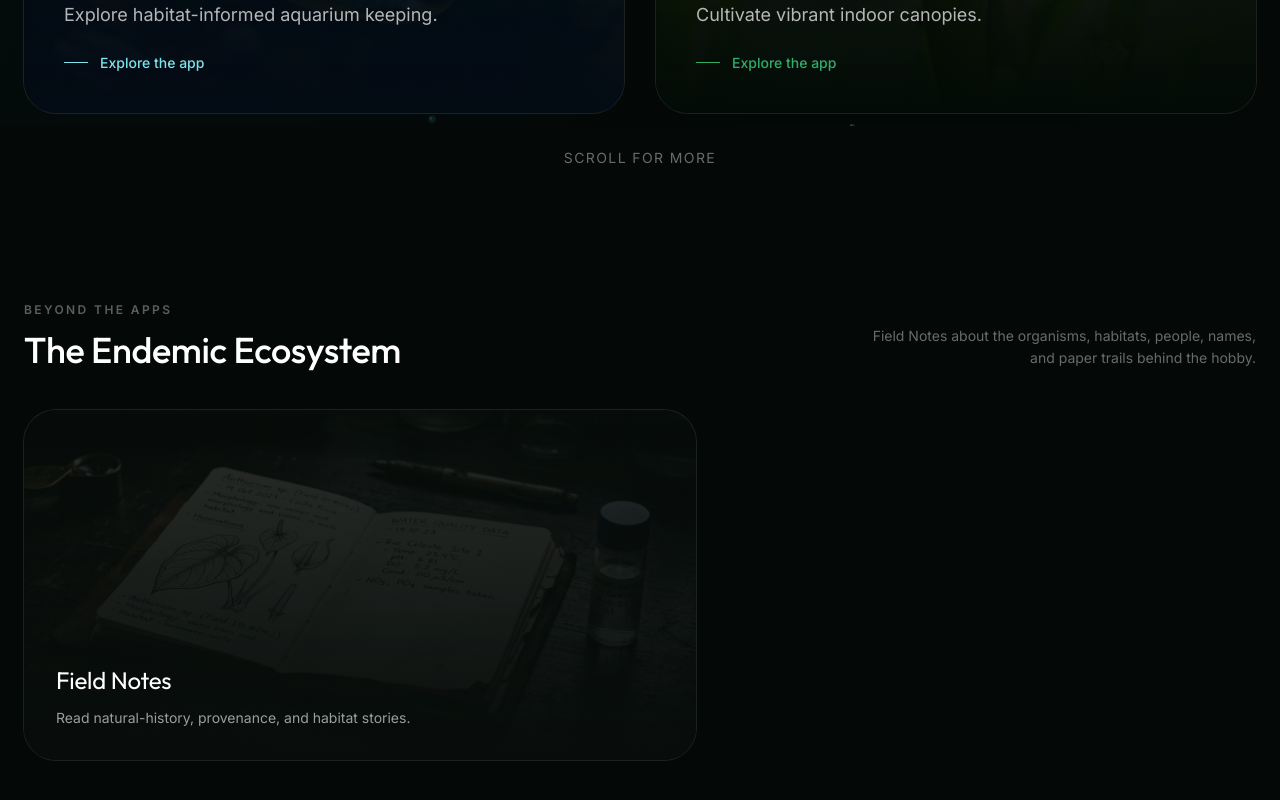
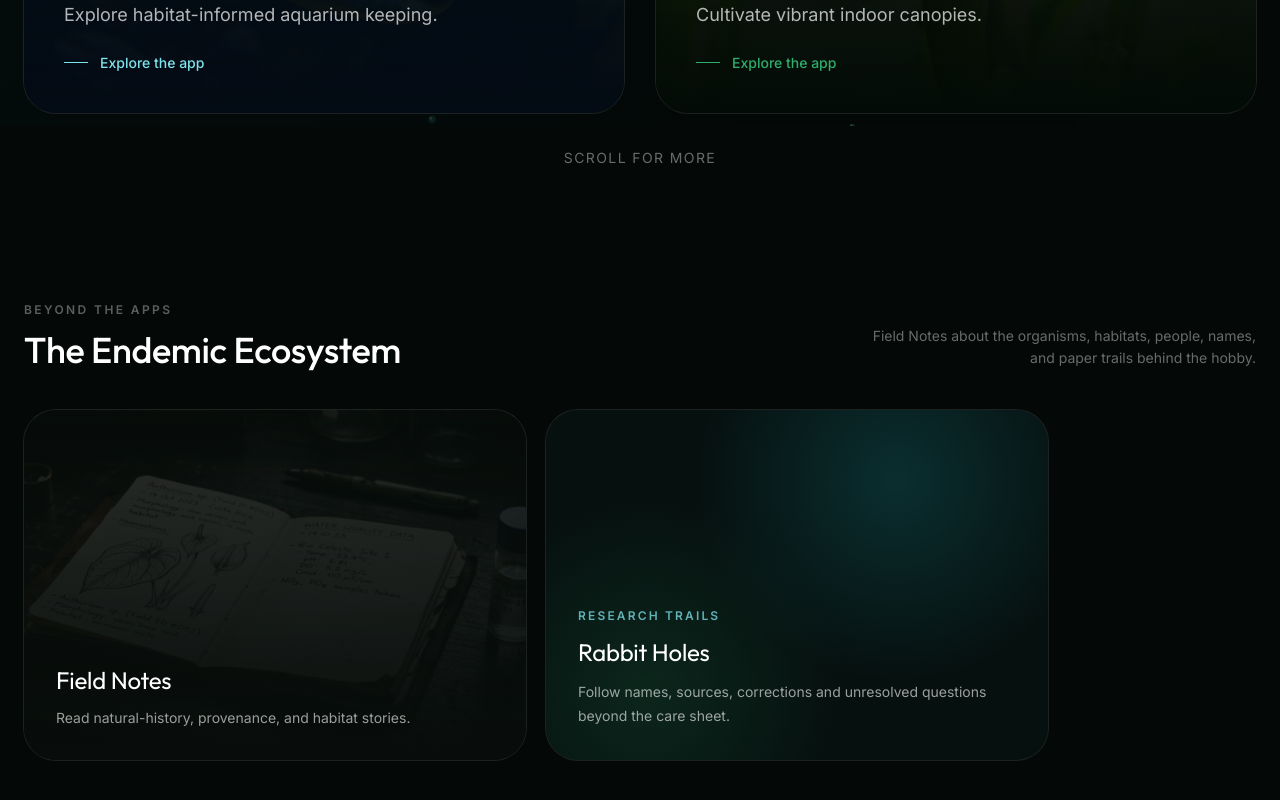
Before and after one commit to wowthisiseasytoremember-stack/endemic-site, a Next.js app: page / in a window 1280 px wide. Shown: the part 674-1474 px from the top of the page. Built offline with nearby package versions, Linux system fonts and the light colour scheme.

Commit message:
feat(endemic): surface research rabbit holes from home

```diff
--- a/src/app/page.tsx
+++ b/src/app/page.tsx
@@ -102,7 +102,7 @@ export default function EndemicPortal() {
           </div>
         </Reveal>
 
-        <div className="max-w-2xl">
+        <div className="grid max-w-5xl gap-5 md:grid-cols-2">
           <TiltCard href="/read" className="group relative overflow-hidden rounded-[2rem] bg-[#080d0b] ring-1 ring-white/10">
             <div className="absolute inset-0 z-0">
               <img src="/blog.jpg" alt="Field Notes" className="h-full w-full object-cover opacity-20 mix-blend-luminosity transition-transform duration-700 group-hover:scale-105 group-hover:opacity-40 group-hover:mix-blend-normal" />
@@ -114,6 +114,14 @@ export default function EndemicPortal() {
             </div>
           </TiltCard>
 
+          <TiltCard href="/prototype" className="group relative overflow-hidden rounded-[2rem] bg-[#06100f] ring-1 ring-white/10">
+            <div className="absolute inset-0 z-0 bg-[radial-gradient(circle_at_70%_20%,rgba(31,184,196,0.18),transparent_45%),radial-gradient(circle_at_20%_80%,rgba(47,174,107,0.14),transparent_40%)]" />
+            <div className="relative z-10 flex min-h-[350px] flex-col justify-end p-8 transform-gpu" style={{ transform: "translateZ(20px)" }}>
+              <p className="mb-3 text-xs font-semibold uppercase tracking-[0.18em] text-[#7fe3ec]/75">Research trails</p>
+              <h3 className="font-display text-2xl text-white">Rabbit Holes</h3>
+              <p className="mt-3 text-sm leading-6 text-white/60">Follow names, sources, corrections and unresolved questions beyond the care sheet.</p>
+            </div>
+          </TiltCard>
         </div>
       </section>
 
```
